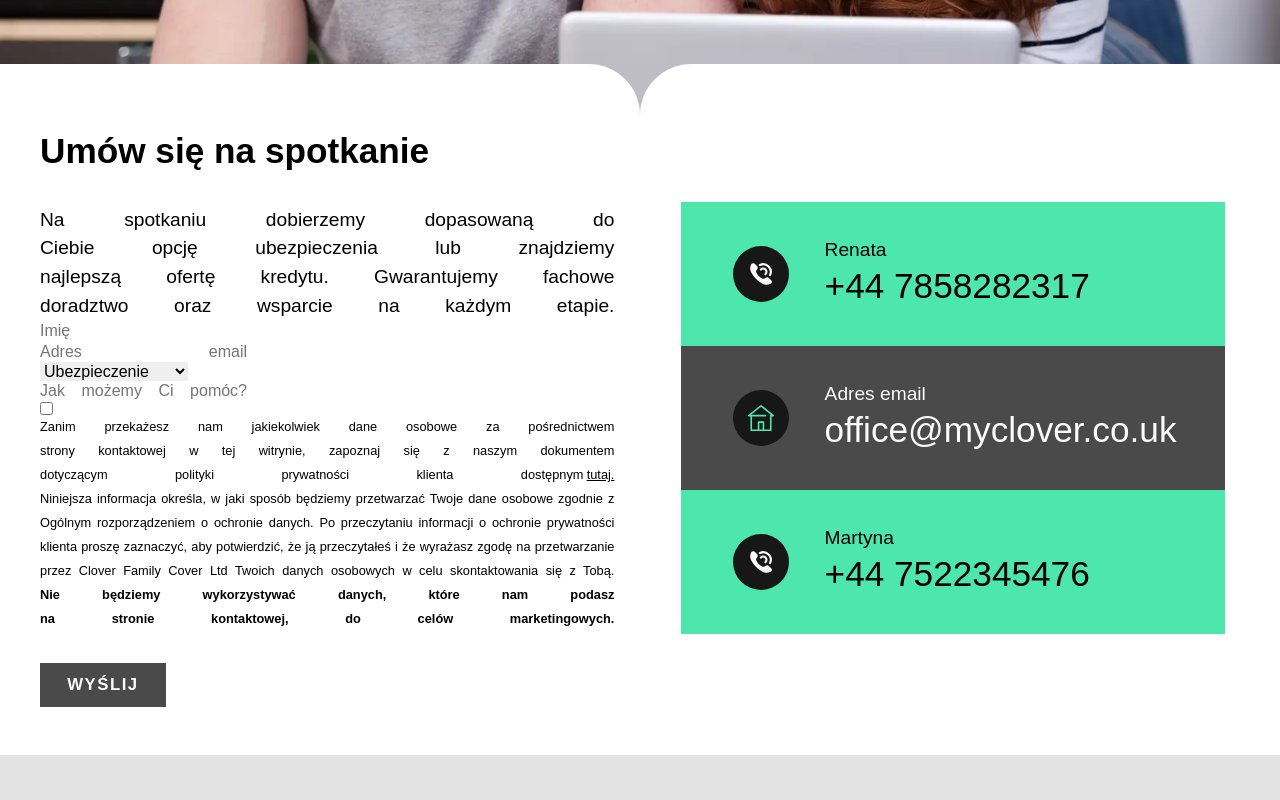
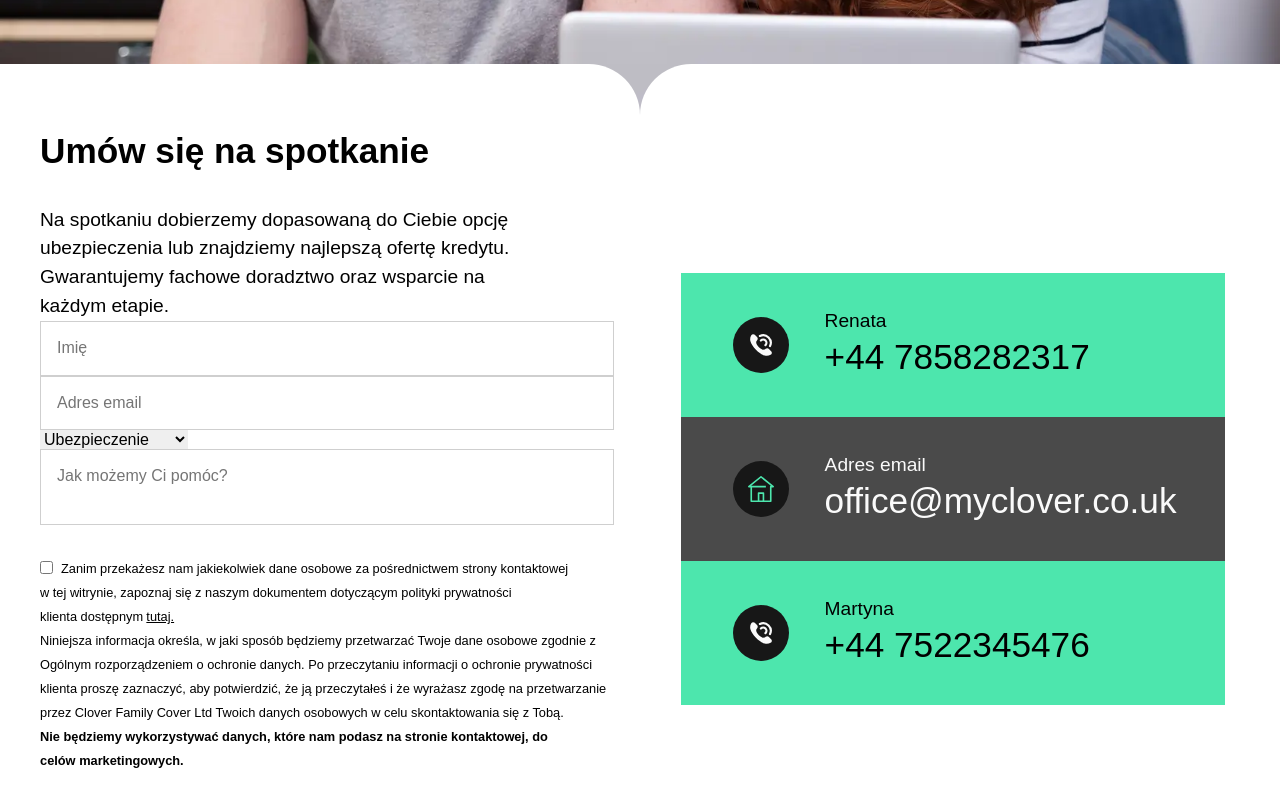
Before and after one commit to TZ-fn/MyClover, a React (Vite) app: page /contact in a window 1280 px wide. Shown: the part 460-1260 px from the top of the page. Built offline with nearby package versions, Linux system fonts and the light colour scheme; a web font is replaced by a local one.

Commit message:
fix: improve the styling

```diff
--- a/src/components/ContactPageMain/ContactForm/ContactForm.module.scss
+++ b/src/components/ContactPageMain/ContactForm/ContactForm.module.scss
@@ -5,8 +5,7 @@
   flex-direction: column;
   width: calc(50% - 2vw);
   font-family: "Cabin", sans-serif;
-  text-align: justify;
-  text-align-last: justify;
+  text-wrap: pretty;
 }
 
 .formHeader {
@@ -17,6 +16,26 @@
 .formText {
   font-size: clamp(1rem, 2vw, 1.2rem);
   line-height: 1.8rem;
+}
+
+.emailInput,
+.passwordInput,
+.textArea {
+  width: 100%;
+  padding: 1rem 1rem;
+  text-align: start;
+  text-align-last: start;
+  border: 1px solid var(--grey);
+}
+
+.textArea {
+  resize: none;
+  margin-bottom: 2rem;
+}
+
+.disclaimerCheckbox {
+  margin-right: 0.5rem;
+  transform: translate(0, 1px);
 }
 
 .formDisclaimer,
--- a/src/components/ContactPageMain/ContactForm/ContactForm.tsx
+++ b/src/components/ContactPageMain/ContactForm/ContactForm.tsx
@@ -10,8 +10,16 @@ export default function ContactForm() {
     <form className={styles.mainContainer}>
       <h3 className={styles.formHeader}>{contactPageTranslation.contactForm.header}</h3>
       <p className={styles.formText}>{contactPageTranslation.contactForm.text1}</p>
-      <input type="text" placeholder={contactPageTranslation.contactForm.form1Placeholder} />
-      <input type="text" placeholder={contactPageTranslation.contactForm.form2Placeholder} />
+      <input
+        type="text"
+        className={styles.emailInput}
+        placeholder={contactPageTranslation.contactForm.form1Placeholder}
+      />
+      <input
+        type="text"
+        className={styles.passwordInput}
+        placeholder={contactPageTranslation.contactForm.form2Placeholder}
+      />
       <select>
         <option value={contactPageTranslation.contactForm.form3Options.insurance}>
           {contactPageTranslation.contactForm.form3Options.insurance}
@@ -20,9 +28,10 @@ export default function ContactForm() {
           {contactPageTranslation.contactForm.form3Options.mortgage}
         </option>
       </select>
-      <input type="text" placeholder={contactPageTranslation.contactForm.form4Placeholder} />
-      <input type="checkbox" style={{ display: "inline" }} />
+      <textarea className={styles.textArea} placeholder={contactPageTranslation.contactForm.form4Placeholder} />
+
       <p className={styles.formDisclaimer}>
+        <input type="checkbox" className={styles.disclaimerCheckbox} />
         {contactPageTranslation.contactForm.formDisclaimer1}
         <Link to="/privacy-policy">
           <span className={styles.formLink}>{contactPageTranslation.contactForm.formDisclaimer2}</span>
```
